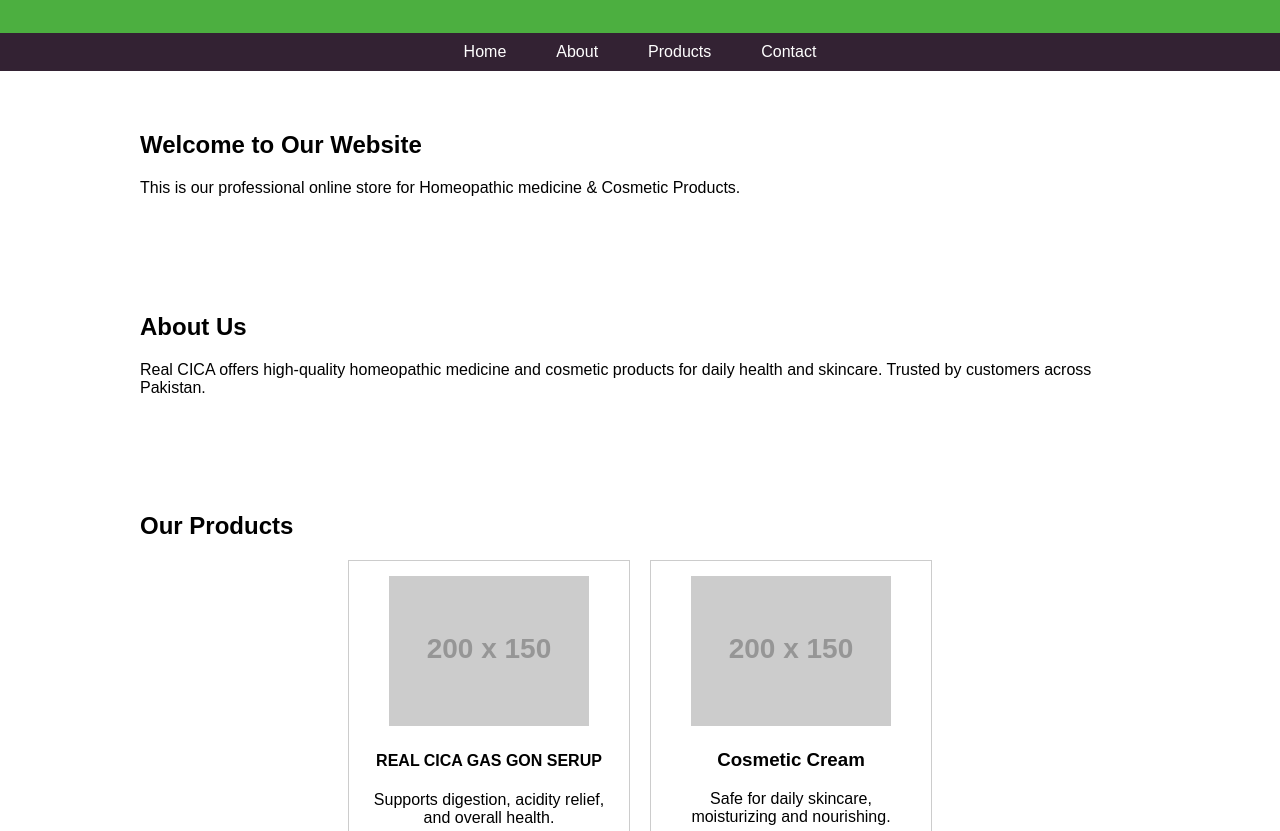
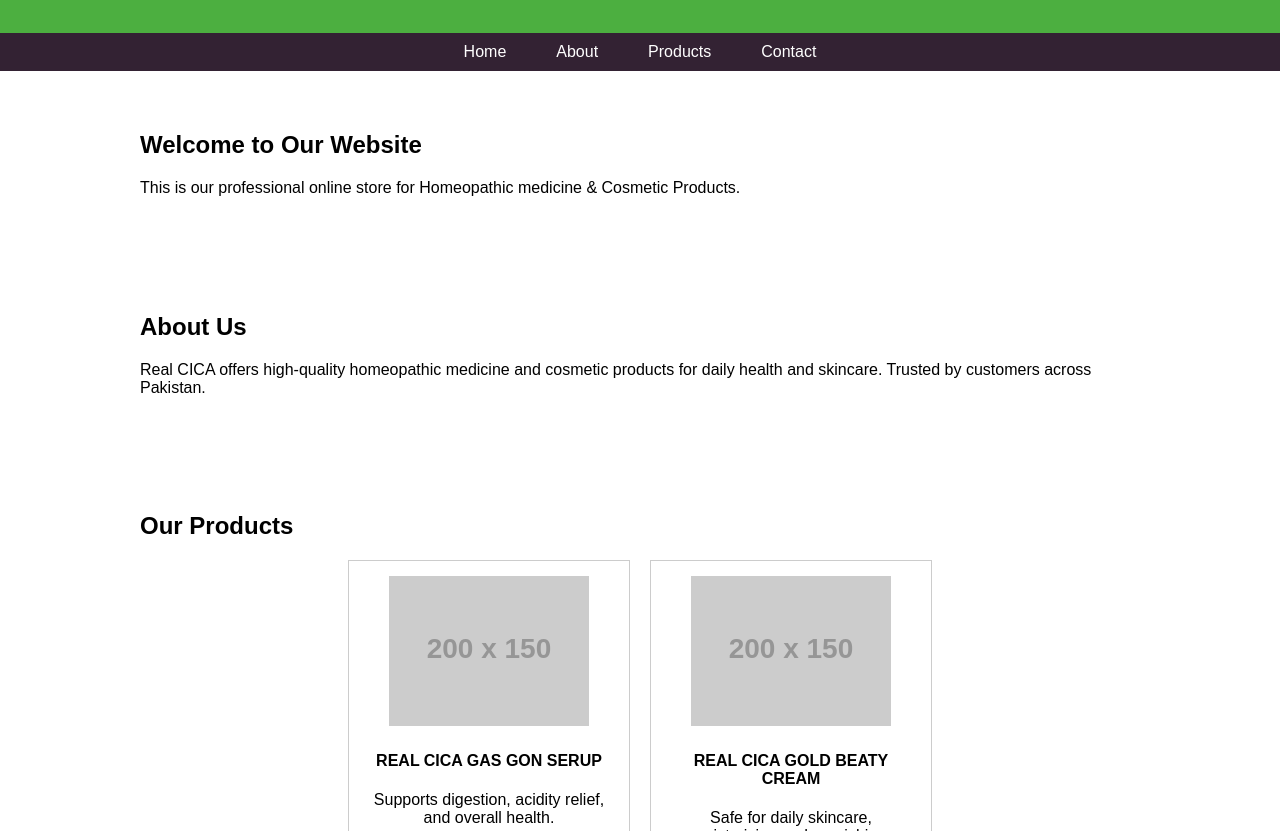
Before and after one commit to shahidkhanlmar38-sys/my-website, a plain HTML site: page index.html in a window 1280 px wide. Shown: the part 121-952 px from the top of the page. Drawn offline with Linux system fonts and the light colour scheme; placeholder pictures from the web are drawn by us.

Commit message:
Update index.html

```diff
--- a/index.html
+++ b/index.html
@@ -55,16 +55,16 @@
       <p>Supports digestion, acidity relief, and overall health.</p>
     </div>
     <div class="product">
-      <img src="https://via.placeholder.com/200x150.png?text=Cosmetic+Cream" alt="Cosmetic Cream">
-      <h3>Cosmetic Cream</h3>
-      <p>Safe for daily skincare, moisturizing and nourishing.</p>
+      <img src="https://via.placeholder.com/200x150.png?text=Cosmetic+Cream" alt="FR.SHAHID FORMULA">
+      <h4>REAL CICA GOLD BEATY CREAM</h4>
+      <p>Safe for daily skincare, moisturizing and nourishing, whitening and gold and glossy face.</p>
     </div>
   </div>
 </section>
 
 <section id="video">
   <h2>Our Video</h2>
-  <iframe src="https://www.youtube.com/embed/dQw4w9WgXcQ" title="Our Products Video" frameborder="0" allowfullscreen></iframe>
+  <iframe src="https://www.facebook.com/share/v/1FJ4SrafXh/" title="Our Products Video" frameborder="0" allowfullscreen></iframe>
 </section>
 
 <section id="contact">
```
